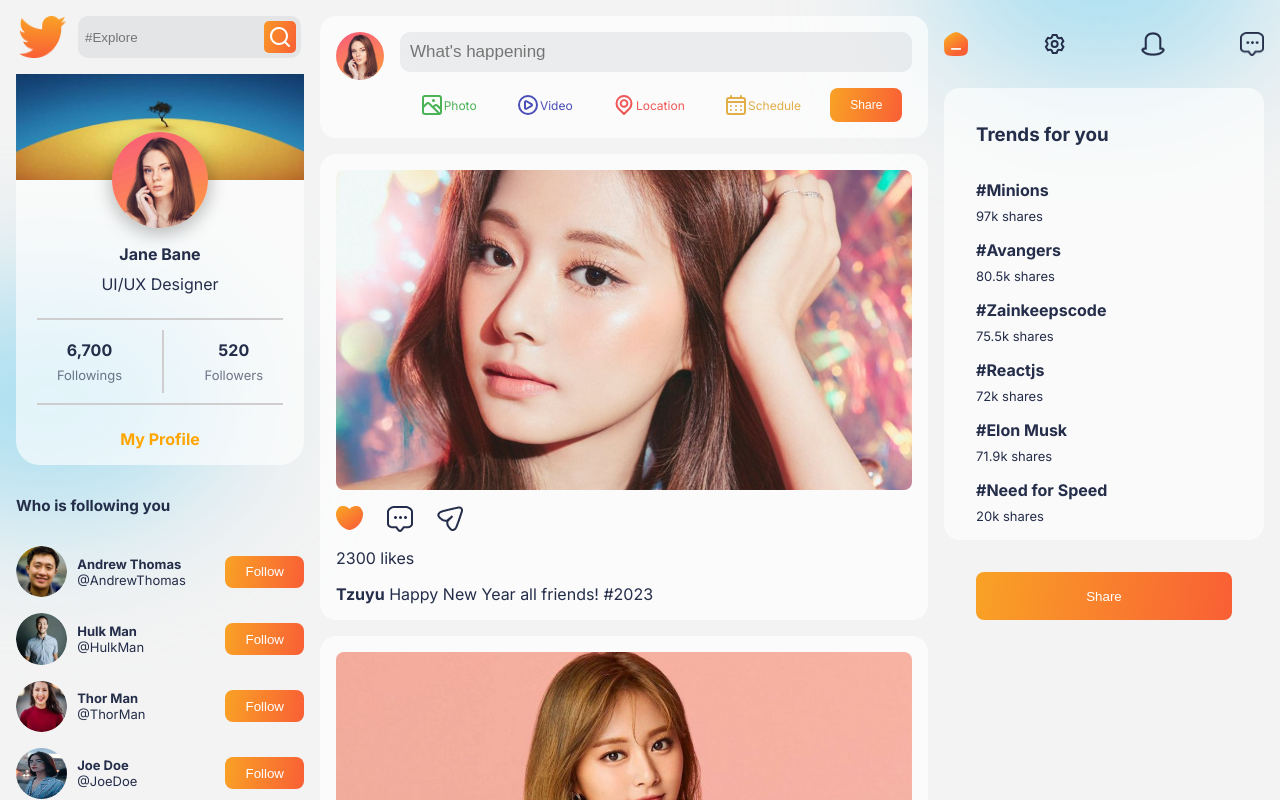
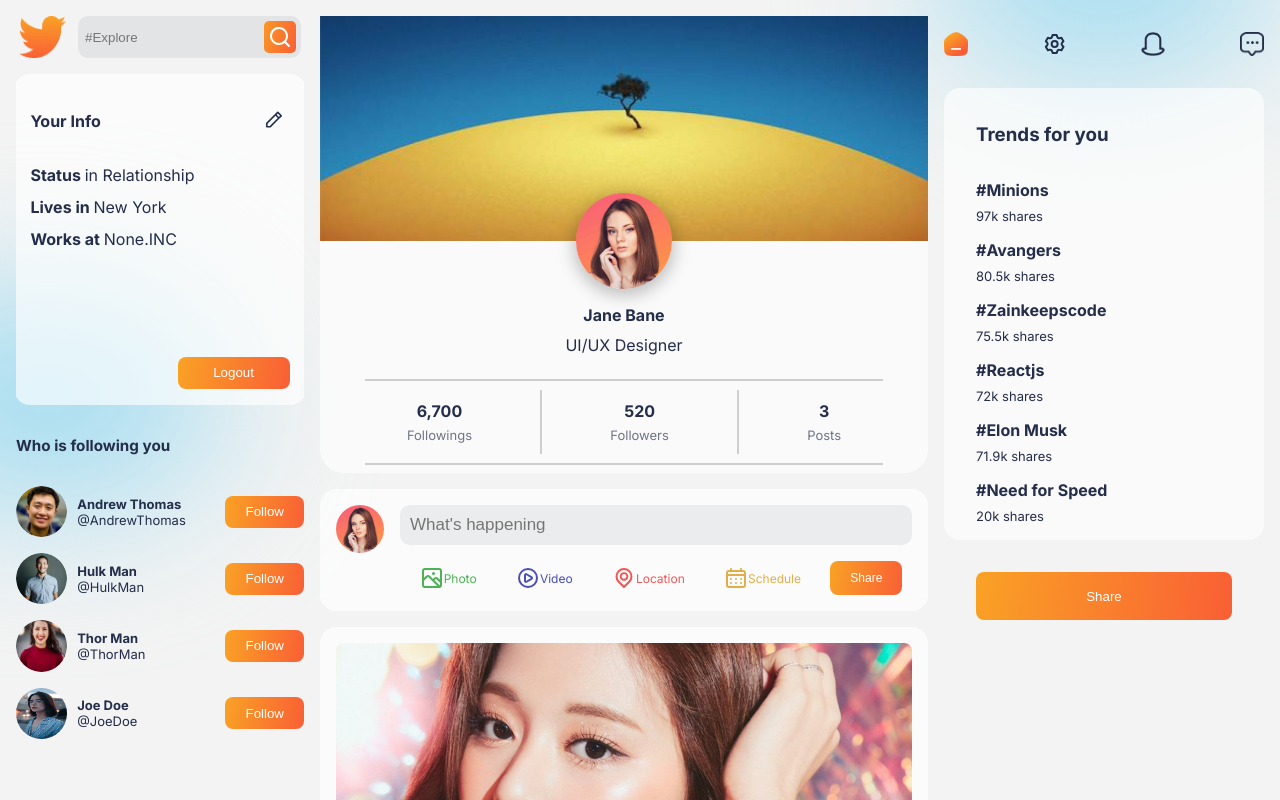
Before and after one commit to robert1564/SocialMediaWebApp, a React (Create React App) app: page / in a window 1280 px wide. Shown: the top 800 px of the page. Built offline with nearby package versions, Linux system fonts and the light colour scheme.

Commit message:
AuthPage

```diff
--- a/src/App.js
+++ b/src/App.js
@@ -1,11 +1,15 @@
 import "./App.css"
+import Auth from "./pages/Auth/Auth";
 import Home from "./pages/home/Home";
+import Profile from "./pages/Profile/Profile";
 function App() {
   return (
     <div className="App">
         <div className="blur" style={{top: '-18%', right: '0'}}></div>
         <div className="blur" style={{top: '36%', left: '-8rem'}}></div>
-        <Home />
+        {/* <Home /> */}
+        <Profile />
+        {/* <Auth /> */}
     </div>
   );
 }
--- /dev/null
+++ b/src/components/InfoCard/InfoCard.css
@@ -0,0 +1,26 @@
+.InfoCard{
+    display: flex;
+    flex-direction: column;
+    gap: 0.75rem;
+    background-color: var(--cardColor);
+    padding: 1rem;
+    border-radius: 1rem;
+    width: 90%;
+}
+
+.infoHead{
+    display: flex;
+    justify-content: space-between;
+    align-items: center;
+}
+
+.infoHead>div:hover{
+    cursor: pointer;
+}
+
+.logour-button{
+    width: 7rem;
+    height: 2rem;
+    margin-top: 6rem;
+    align-self: flex-end;
+}
--- /dev/null
+++ b/src/components/InfoCard/InfoCard.jsx
@@ -0,0 +1,41 @@
+import { UilPen } from "@iconscout/react-unicons";
+import React from "react";
+import "./InfoCard.css";
+
+const InfoCard = () => {
+  return (
+    <div className="InfoCard">
+      <div className="infoHead">
+        <h4>Your Info</h4>
+        <div>
+          <UilPen width="2rem" height="1.2rem" />
+        </div>
+      </div>
+
+      <div className="info">
+        <span>
+          <b>Status </b>
+        </span>
+        <span>in Relationship</span>
+      </div>
+
+      <div className="info">
+        <span>
+          <b>Lives in </b>
+        </span>
+        <span>New York</span>
+      </div>
+
+      <div className="info">
+        <span>
+          <b>Works at </b>
+        </span>
+        <span>None.INC</span>
+      </div>
+
+      <button className="button logour-button">Logout</button>
+    </div>
+  );
+};
+
+export default InfoCard;
--- a/src/components/Post/Post.jsx
+++ b/src/components/Post/Post.jsx
@@ -17,7 +17,7 @@ const Post = ({data}) => {
             <img src={Share} alt="" />
         </div>
 
-        <span>{data.likes} likes</span>
+        <span style={{color: "var(--gray)", fontSize: '12px'}}>{data.likes} likes</span>
 
         <div className="detail">
             <span><b>{data.name}</b></span>
--- a/src/components/ProfileCard/ProfileCard.jsx
+++ b/src/components/ProfileCard/ProfileCard.jsx
@@ -1,9 +1,11 @@
-import React from 'react'
-import Cover from '../../img/cover.jpg'
-import Profile from '../../img/profileImg.jpg'
-import './ProfileCard.css'
+import React from "react";
+import Cover from "../../img/cover.jpg";
+import Profile from "../../img/profileImg.jpg";
+import "./ProfileCard.css";
 
 const ProfileCard = () => {
+  const ProfilePage = true;
+
   return (
     <div className="ProfileCard">
       <div className="ProfileImages">
@@ -28,15 +30,25 @@ const ProfileCard = () => {
             <span>520</span>
             <span>Followers</span>
           </div>
+
+          {ProfilePage && (
+            <>
+              <div className="vl"></div>
+              <div className="follow">
+                <span>3</span>
+                <span>Posts</span>
+              </div>
+            </>
+          )}
         </div>
         <hr />
       </div>
-
+      {ProfilePage ? "" :
         <span>
             My Profile
-        </span>
+        </span>}
     </div>
-  )
-}
+  );
+};
 
-export default ProfileCard
+export default ProfileCard;
--- /dev/null
+++ b/src/components/ProfileLeft/ProfileLeft.jsx
@@ -0,0 +1,17 @@
+import React from 'react'
+import FollowersCard from '../FollowersCard/FollowersCard'
+import InfoCard from '../InfoCard/InfoCard'
+import LogoSearch from '../LogoSearch/LogoSearch'
+import '../PostSide/PostSide.css'
+
+const ProfileLeft = () => {
+  return (
+    <div className="ProfileSide">
+        <LogoSearch />
+        <InfoCard />
+        <FollowersCard />
+    </div>
+  )
+}
+
+export default ProfileLeft
--- /dev/null
+++ b/src/pages/Auth/Auth.css
@@ -0,0 +1,86 @@
+.Auth{
+    display: flex;
+    align-items: center;
+    justify-content: center;
+    height: 100vh;
+    gap: 4rem;
+    position: relative;
+}
+
+.Auth>div{
+    display: flex;
+    align-items: center;
+    justify-content: center;
+}
+
+.a-left{
+    gap: 2rem;
+}
+
+.a-left > img {
+    width: 4rem;
+    height: 4rem;
+}
+
+.Webname > h1{
+    font-size: 3rem;
+    background-color: red;
+
+    /* Gradient */
+    background-image: var(--buttonBg);
+    background-size: 100%;
+    background-repeat: repeat;
+
+    /* text as a mask for the bg */
+    -webkit-background-clip: text;
+    -webkit-text-fill-color: transparent;
+    -moz-background-clip: text;
+    -moz-text-fill-color: transparent;
+}
+
+.Webname>h6{
+    font-size: 0.85rem;
+}
+
+.infoForm{
+  display: flex;
+  flex-direction: column;
+  justify-content: center;
+  align-items: center;
+  gap: 2rem;
+}
+
+.infoInput{
+  border: none;
+  outline: none;
+  background-color: var(--inputColor);
+  border-radius: 8px;
+  padding: 20px;
+  flex:1;
+}
+
+.infoForm>div{
+  display: flex;
+  gap: 1rem;
+  height: 2rem;
+  width: 90%;
+}
+
+.infoButton{
+  width: 6rem;
+  height: 2rem;
+  align-self: flex-end;
+}
+
+
+.authForm{
+    background-color: var(--cardColor);
+    border-radius: 1rem;
+    padding: 1rem;
+}
+
+.authForm>div{
+    width: 100%;
+    align-items: center;
+    justify-content: center;
+}
--- /dev/null
+++ b/src/pages/Auth/Auth.jsx
@@ -0,0 +1,112 @@
+import React from "react";
+import "./Auth.css";
+import Logo from "../../img/logo.png";
+
+const Auth = () => {
+  return (
+    <div className="Auth">
+      <div className="a-left">
+        <img src={Logo} alt="" />
+        <div className="Webname">
+          <h1>Social Media</h1>
+          <h6>Explore the ideas throughout the world</h6>
+        </div>
+      </div>
+
+      <LogIn />
+    </div>
+  );
+};
+
+function LogIn() {
+  return (
+    <div className="a-right">
+      <form className="infoForm authForm">
+        <h3>Log In</h3>
+
+        <div>
+          <input
+            type="text"
+            placeholder="Username"
+            className="infoInput"
+            name="username"
+          />
+        </div>
+
+        <div>
+          <input
+            type="password"
+            className="infoInput"
+            placeholder="Password"
+            name="password"
+          />
+        </div>
+
+        <div>
+          <span style={{ fontSize: "12px" }}>
+            Don't have an account?
+          </span>
+          <button className="button infoButton">Login</button>
+        </div>
+      </form>
+    </div>
+  );
+}
+
+function SignUp() {
+  return (
+    <div className="a-right">
+      <form className="infoForm authForm">
+        <h3>Sing up</h3>
+
+        <div>
+          <input
+            type="text"
+            placeholder="First Name"
+            className="infoInput"
+            name="firstname"
+          />
+          <input
+            type="text"
+            placeholder="Last Name"
+            className="infoInput"
+            name="lastname"
+          />
+        </div>
+
+        <div>
+          <input
+            type="text"
+            className="infoInput"
+            name="username"
+            placeholder="Username"
+          />
+        </div>
+
+        <div>
+          <input
+            type="text"
+            className="infoInput"
+            name="password"
+            placeholder="Password"
+          />
+          <input
+            type="text"
+            className="infoInput"
+            name="confirmpass"
+            placeholder="Confirm Password"
+          />
+        </div>
+
+        <div>
+          <span style={{ fontSize: "12px" }}>Already have an account?</span>
+        </div>
+        <button className="button infoButton" type="submit">
+          Signup
+        </button>
+      </form>
+    </div>
+  );
+}
+
+export default Auth;
--- /dev/null
+++ b/src/pages/Profile/Profile.css
@@ -0,0 +1,12 @@
+.Profile{
+    position: relative;
+    display: grid;
+    grid-template-columns: 18rem auto 20rem;
+    gap: 1rem;
+}
+
+.Profile-center{
+    display: flex;
+    flex-direction: column;
+    gap: 1rem;
+}
--- /dev/null
+++ b/src/pages/Profile/Profile.jsx
@@ -0,0 +1,23 @@
+import React from 'react'
+import PostSide from '../../components/PostSide/PostSide'
+import ProfileCard from '../../components/ProfileCard/ProfileCard'
+import ProfileLeft from '../../components/ProfileLeft/ProfileLeft'
+import RightSide from '../../components/RightSide/RightSide'
+import './Profile.css'
+
+const Profile = () => {
+  return (
+    <div className="Profile">
+        <ProfileLeft />
+
+        <div className="Profile-center">
+            <ProfileCard />
+            <PostSide />
+        </div>
+
+        <RightSide />
+    </div>
+  )
+}
+
+export default Profile
```
Lines whose indentation alone changed are shown as unchanged.
